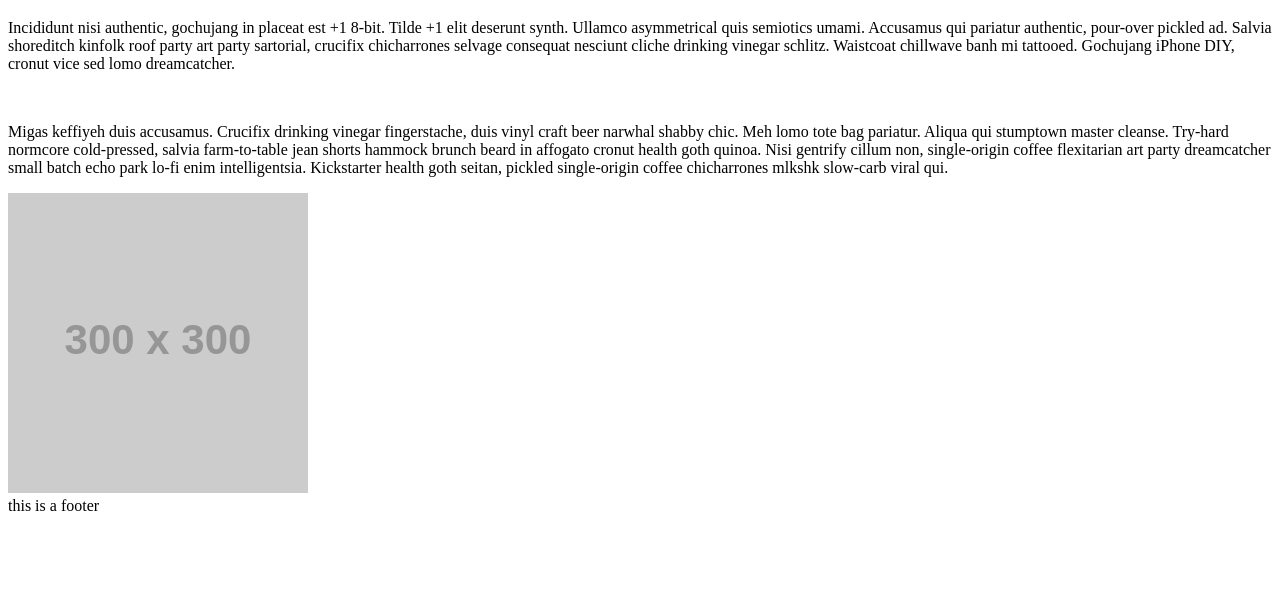
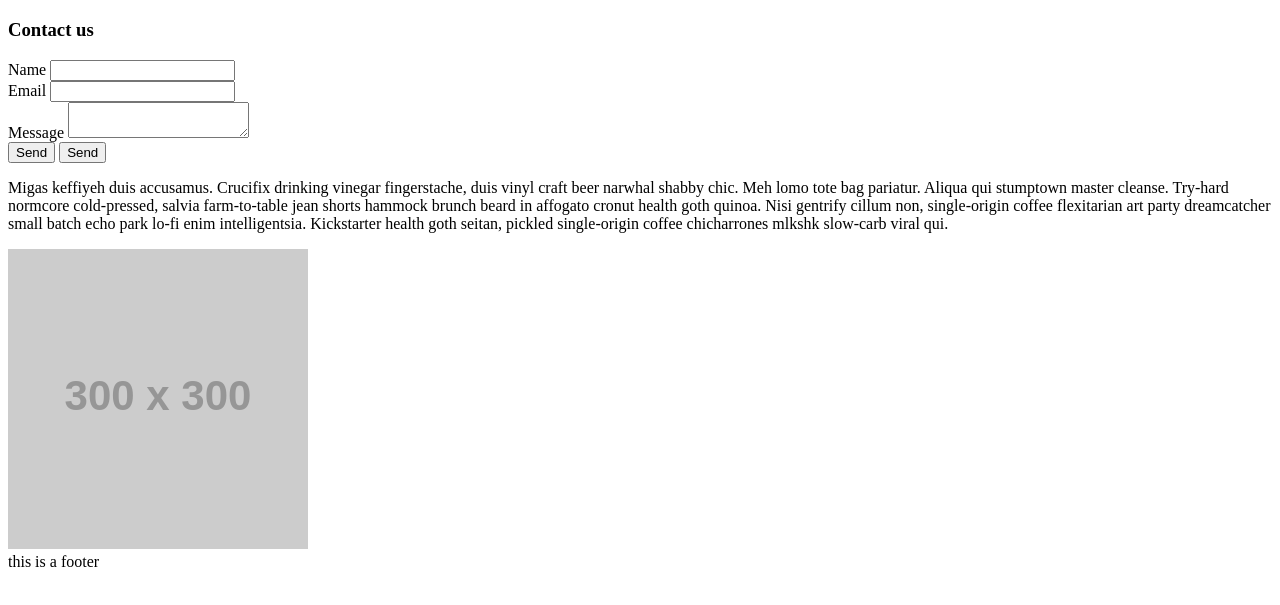
Before and after one commit to hrigoberto/simple_page, a website: page public/html/contact.html in a window 1280 px wide. Shown: the part 131-736 px from the top of the page. Drawn offline with Linux system fonts and the light colour scheme; placeholder pictures from the web are drawn by us.

Commit message:
added a basic contact form and stubbed out the server route

```diff
--- a/index.js
+++ b/index.js
@@ -13,5 +13,9 @@ server.get('/contact', function(request, response){
   response.sendFile('public/html/contact.html', {root: __dirname});
 });
 
+server.post('/contact', function(request, response){
+  response.send("Ello");
+});
+
 
 server.listen(8080);
--- a/public/html/contact.html
+++ b/public/html/contact.html
@@ -25,10 +25,23 @@
     </div>
     <!-- header -->
     <div>
-      <p>
-        Incididunt nisi authentic, gochujang in placeat est +1 8-bit. Tilde +1 elit deserunt synth. Ullamco asymmetrical quis semiotics umami. Accusamus qui pariatur authentic, pour-over pickled ad. Salvia shoreditch kinfolk roof party art party sartorial, crucifix chicharrones selvage consequat nesciunt cliche drinking vinegar schlitz. Waistcoat chillwave banh mi tattooed. Gochujang iPhone DIY, cronut vice sed lomo dreamcatcher.
-      </p>
-      <br>
+      <form action="/contact" method="POST">
+        <h3>Contact us</h3>
+        <label for="name">Name</label>
+        <input type="text" name="name" required>
+        <br>
+        <label for="email">Email</label>
+        <input type="email" name="email" required>
+        <br>
+        <label for="message">Message</label>
+        <textarea name="message" required></textarea>
+        <br>
+        <button type="submit">Send</button>
+        <input type="submit" value="Send">
+        <br>
+      </form>
+    </div>
+    <div>
       <p>
         Migas keffiyeh duis accusamus. Crucifix drinking vinegar fingerstache, duis vinyl craft beer narwhal shabby chic. Meh lomo tote bag pariatur. Aliqua qui stumptown master cleanse. Try-hard normcore cold-pressed, salvia farm-to-table jean shorts hammock brunch beard in affogato cronut health goth quinoa. Nisi gentrify cillum non, single-origin coffee flexitarian art party dreamcatcher small batch echo park lo-fi enim intelligentsia. Kickstarter health goth seitan, pickled single-origin coffee chicharrones mlkshk slow-carb viral qui.
       </p>
```
